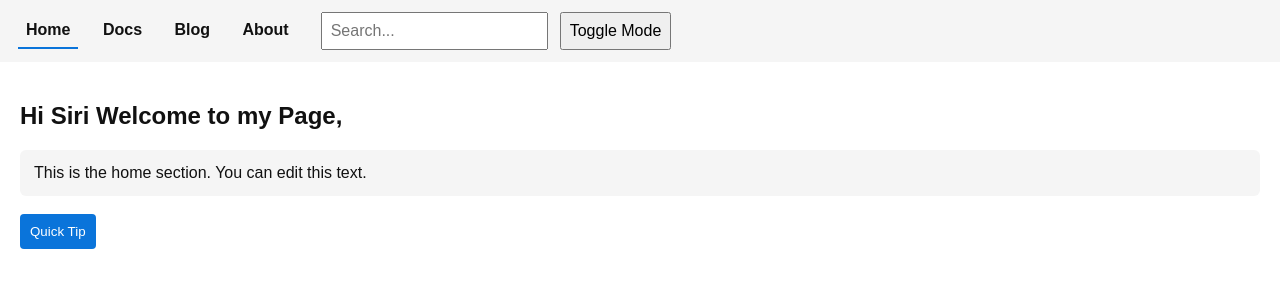
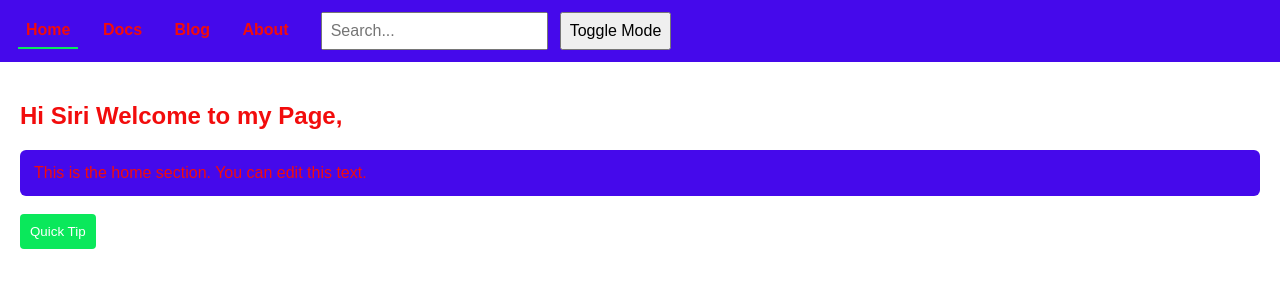
Before and after one commit to zoromks/My-Blog, a plain HTML site: page index.html in a window 1280 px wide. Drawn offline with Linux system fonts and the light colour scheme.

Commit message:
new colors

```diff
--- a/index.html
+++ b/index.html
@@ -9,9 +9,9 @@
   /* Variables */
   :root {
     --bg: #fff;
-    --text: #111;
-    --card: #f5f5f5;
-    --accent: #0a74da;
+    --text: rgb(242, 12, 12);
+    --card: #4509eb;
+    --accent: #0ae85b;
   }
   body.dark {
     --bg: #0f172a;
```
